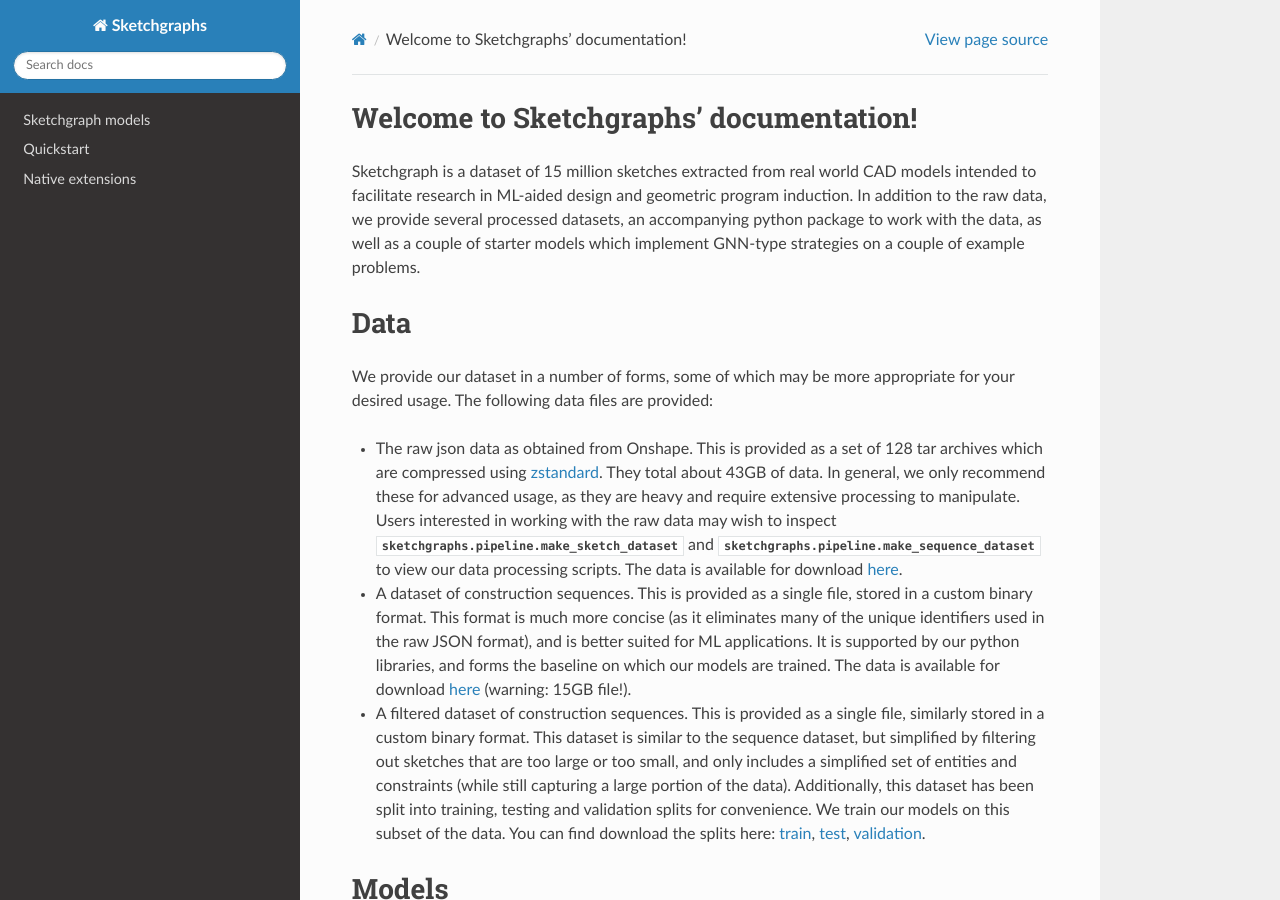
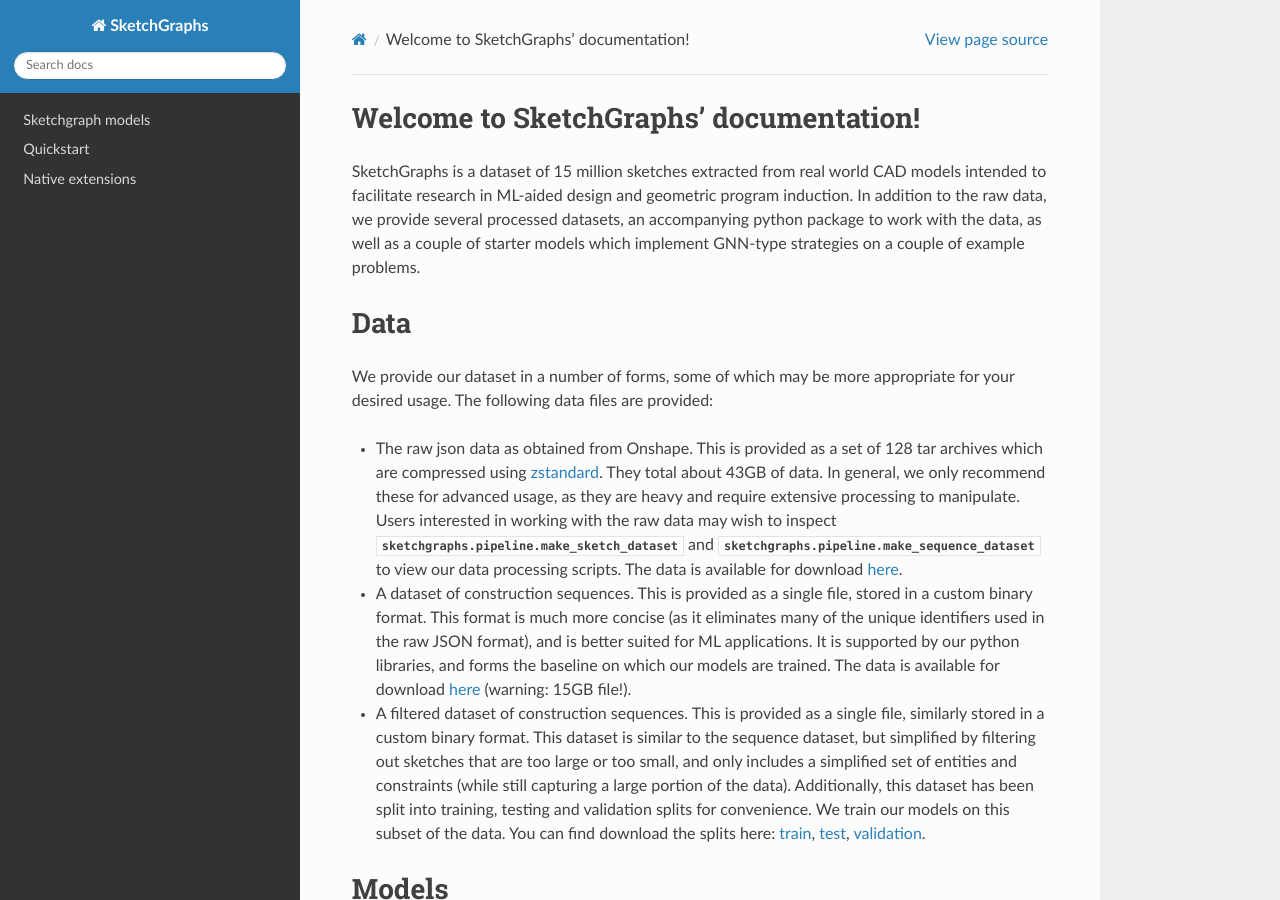
Before and after one commit to PrincetonLIPS/SketchGraphs, a Sphinx documentation site: the page built from docs/index.rst, in a window 1280 px wide and 900 px high. Built offline with Sphinx 7.4.7 and the Read the Docs theme 2.0.0, drawn with Linux system fonts in a browser that asks for light colours.

Commit message:
Fix SketchGraphs capitalization.

```diff
--- a/docs/conf.py
+++ b/docs/conf.py
@@ -17,7 +17,7 @@
 
 # -- Project information -----------------------------------------------------
 
-project = 'Sketchgraphs'
+project = 'SketchGraphs'
 copyright = '2020, Ari Seff, Yaniv Ovadia, Wenda Zhou'
 author = 'Ari Seff, Yaniv Ovadia, Wenda Zhou'
 
--- a/docs/index.rst
+++ b/docs/index.rst
@@ -1,12 +1,12 @@
-.. Sketchgraphs documentation master file, created by
+.. SketchGraphs documentation master file, created by
    sphinx-quickstart on Sun Jul 12 05:33:22 2020.
    You can adapt this file completely to your liking, but it should at least
    contain the root `toctree` directive.
 
-Welcome to Sketchgraphs' documentation!
+Welcome to SketchGraphs' documentation!
 ========================================
 
-Sketchgraph is a dataset of 15 million sketches extracted from real world CAD models intended to facilitate
+SketchGraphs is a dataset of 15 million sketches extracted from real world CAD models intended to facilitate
 research in ML-aided design and geometric program induction.
 In addition to the raw data, we provide several processed datasets, an accompanying python package to work with
 the data, as well as a couple of starter models which implement GNN-type strategies on a couple of example problems.
```
